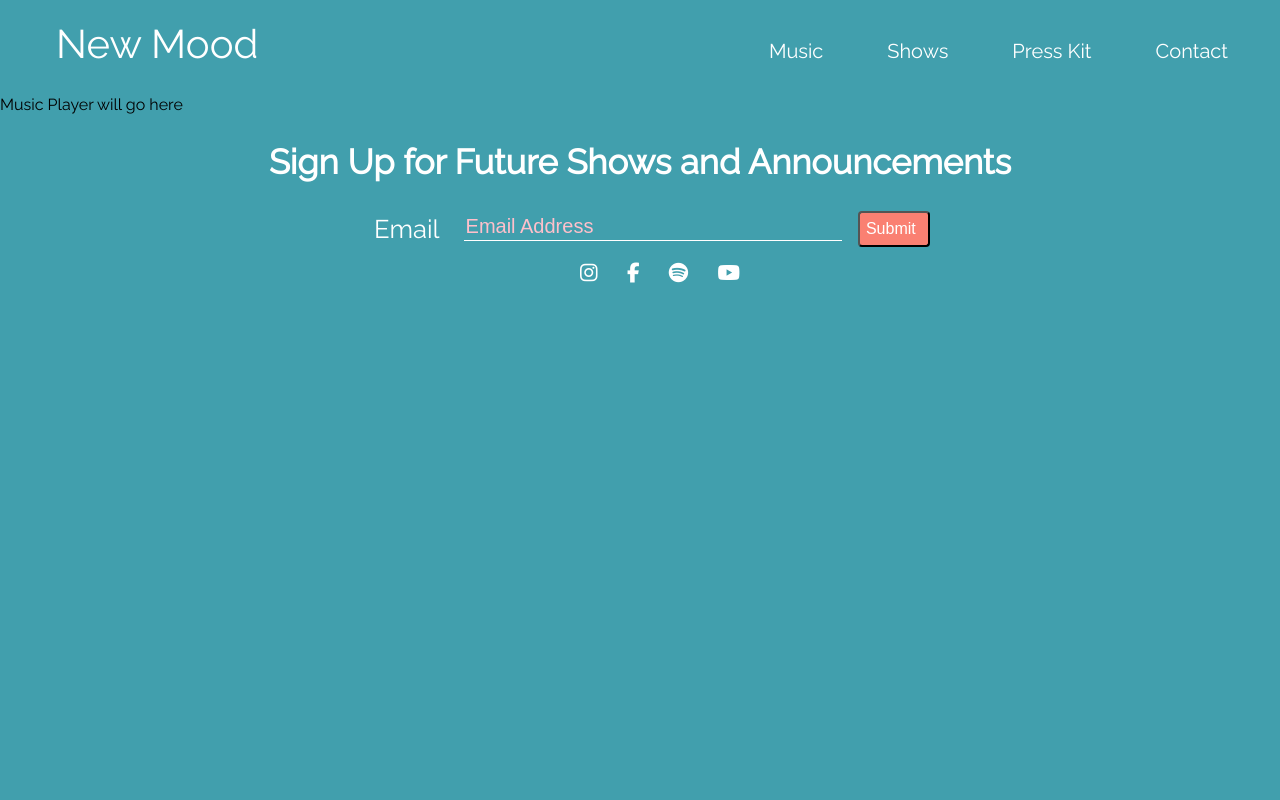
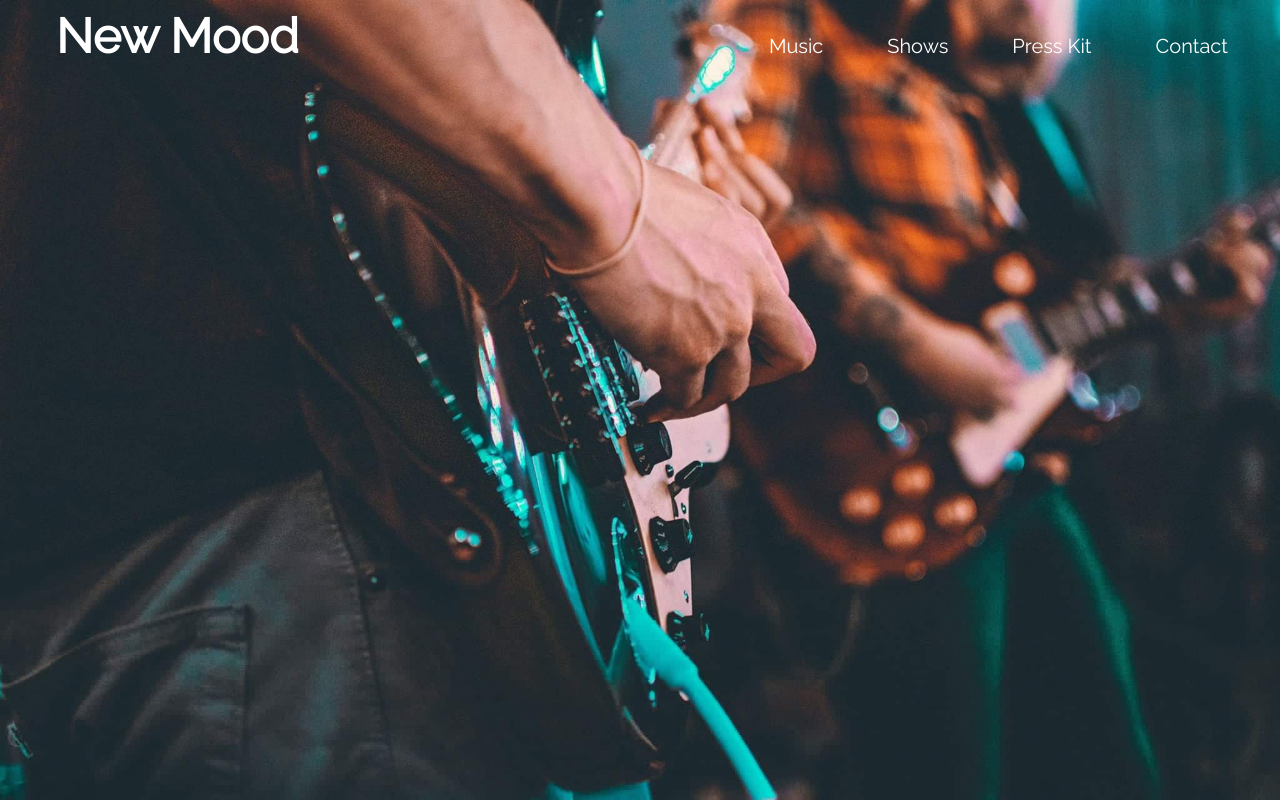
Before and after one commit to CelesteSippel/new-mood, a React (Create React App) app: page /Music in a window 1280 px wide. Shown: the top 800 px of the page. Built offline with nearby package versions, Linux system fonts and the light colour scheme.

Commit message:
changing up the headaer

```diff
--- a/src/index.css
+++ b/src/index.css
@@ -18,6 +18,7 @@ body {
 
 a:link {
   text-decoration: none;
+  -webkit-tap-highlight-color: transparent;
 }
 
 li {
@@ -29,6 +30,7 @@ li {
   flex-direction: row;
   justify-content: space-between;
   align-items: baseline;
+  position: fixed;
   background-color: transparent;
   width: 100%;
   height: 100%;
@@ -40,10 +42,10 @@ li {
   align-items: center;
   padding: 0.5rem;
   margin-left: 3rem;
-  margin-top: 1rem;
-  margin-bottom: 1rem;
-  font-size: 2.5rem;
-  font-weight: lighter;
+  margin-top: 0.25rem;
+  margin-bottom: 0.25rem;
+  font-size: 3rem;
+  font-weight: bold;
   color: white;
 }
 
@@ -61,6 +63,13 @@ li {
   font-weight: lighter;
 }
 
+#nav-back-ground {
+  margin-top: 2rem;
+  margin-bottom: 4rem;
+
+  height: 100%;
+  background-color: rgb(65, 159, 173);
+}
 .hero-pic {
   display: flex;
   background-position: center;
@@ -174,5 +183,5 @@ input {
 .nav-details:hover {
   color: salmon;
   cursor: pointer;
-  transition: all 0.7s ease;
+  transition: all 0.4s ease;
 }
--- a/src/pages/Music.jsx
+++ b/src/pages/Music.jsx
@@ -1,11 +1,25 @@
 import React from 'react'
 import Header from '../components/Header'
 import Footer from '../components/Footer'
+import guitar from '../assets/guitar.JPG'
+
 const Music = () => {
   return (
     <>
       <Header />
-      <div>Music Player will go here</div>
+      <div>
+        <img src={guitar} />
+      </div>
+      <div>
+        <iframe
+          src="https://open.spotify.com/embed/artist/3uz9jrGXFBjSkfOiFQA0H8"
+          width="300"
+          height="380"
+          frameborder="0"
+          allowtransparency="true"
+          allow="encrypted-media"
+        ></iframe>
+      </div>
       <Footer />
     </>
   )
--- a/src/pages/PressKit.jsx
+++ b/src/pages/PressKit.jsx
@@ -1,10 +1,12 @@
 import React from 'react'
 import Header from '../components/Header'
+import Footer from '../components/Footer'
 const PressKit = () => {
   return (
     <>
       <Header />
       <div>Press Kit</div>
+      <Footer />
     </>
   )
 }
--- a/src/pages/Shows.jsx
+++ b/src/pages/Shows.jsx
@@ -1,10 +1,12 @@
 import React from 'react'
 import Header from '../components/Header'
+import Footer from '../components/Footer'
 const Shows = () => {
   return (
     <>
       <Header />
       <div>Shows</div>
+      <Footer />
     </>
   )
 }
```
Also changed, not shown: src/assets/guitar.JPG (added), src/assets/purple.JPG (added).
